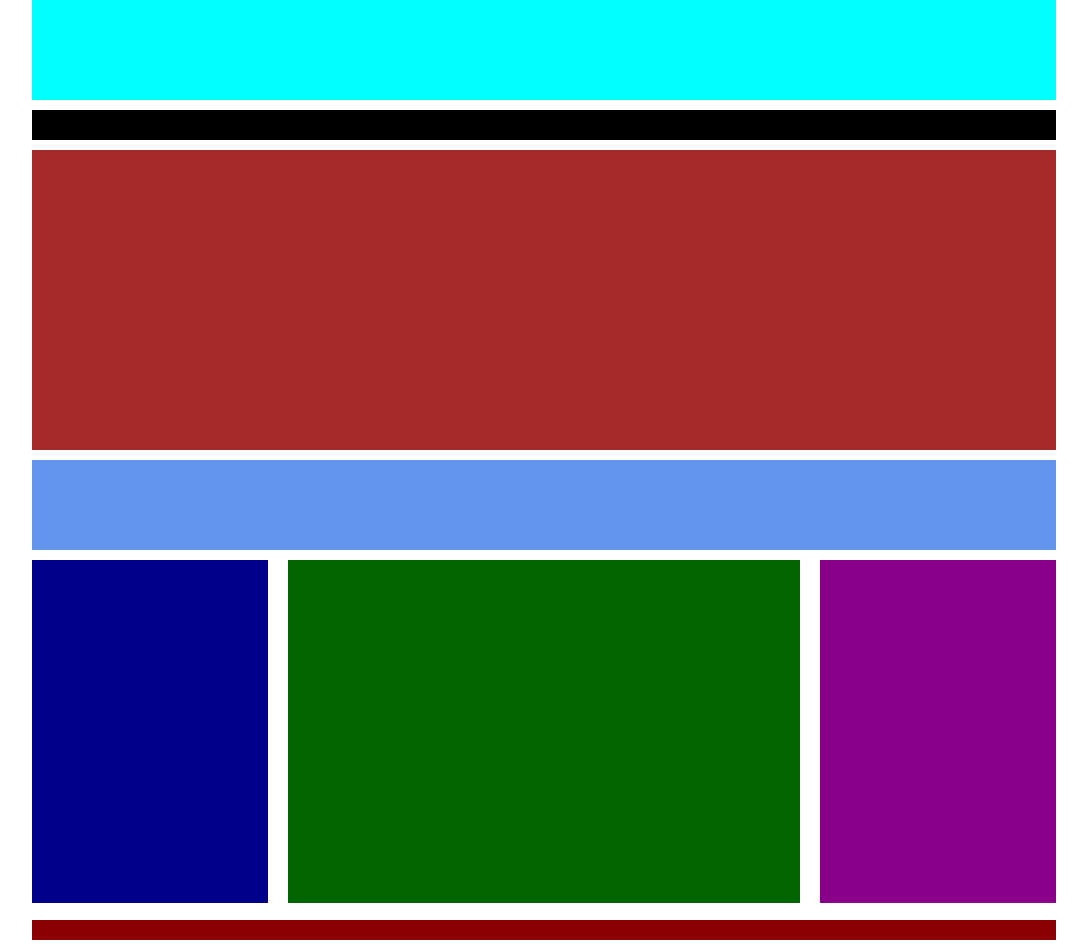
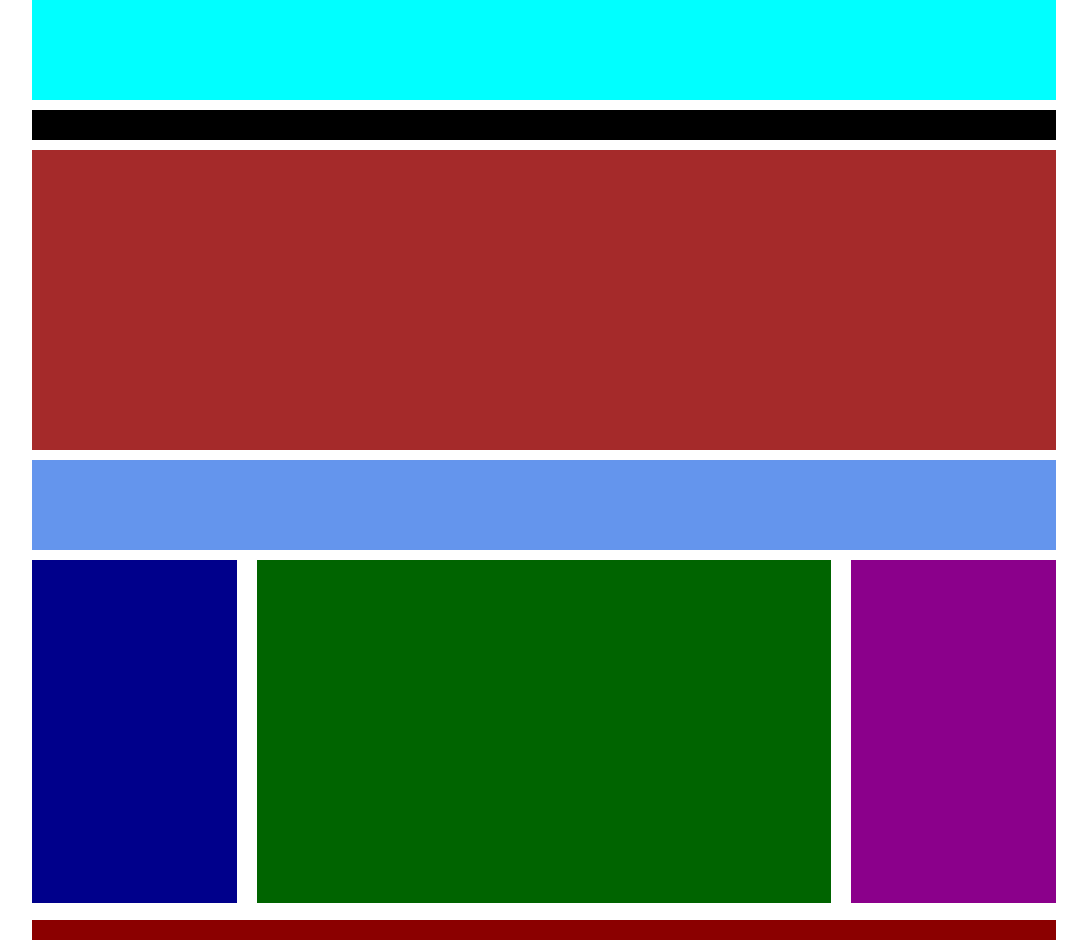
Before and after one commit to FabrizioRozzi/htmlcss-struttura-wp, a plain HTML site: page index.html in a window 1280 px wide. Shown: the whole page, without its empty margins (96-1183 px from the left). Drawn offline with Linux system fonts and the light colour scheme.

Commit message:
fperfezionato

```diff
--- a/css/style.css
+++ b/css/style.css
@@ -14,7 +14,7 @@
 .contenitore{
   width: 80%;
   height: auto;
-  margin-left: 10%;
+  margin: 0 auto;
 }
 
 header, main, footer{
@@ -30,7 +30,6 @@ margin-bottom: 10px;
 .logo{
   height: 100px;
   background-color: aqua;
-
 }
 
 .menu{
@@ -41,6 +40,7 @@ margin-bottom: 10px;
 .immagine{
   height: 300px;
   background-color: brown;
+
 }
 
     /* / HEADER  */
@@ -63,20 +63,20 @@ margin-bottom: 10px;
 }
 
 .sinistra{
-  width: 23%;
+  width: 20%;
   height: 98%;
   background-color: darkblue;
 }
 
 .destra{
-  width: 23%;
+  width: 20%;
   height: 98%;
   background-color: darkmagenta;
 }
 
 .centro{
   height: 98%;
-  width: 50%;
+  width: 56%;
   background-color: darkgreen;
   margin: 0 2%;
 }
--- a/index.html
+++ b/index.html
@@ -18,9 +18,9 @@
   </header>
   <!-- / Sezione Header  -->
   <!-- Sezione Main  -->
- <main class="clearfix">
+ <main>
    <div class="titoli"></div>
-   <section class="container">
+   <section class="container clearfix">
     <div class="sinistra"></div>
     <div class="centro"></div>
     <div class="destra"></div>
```
